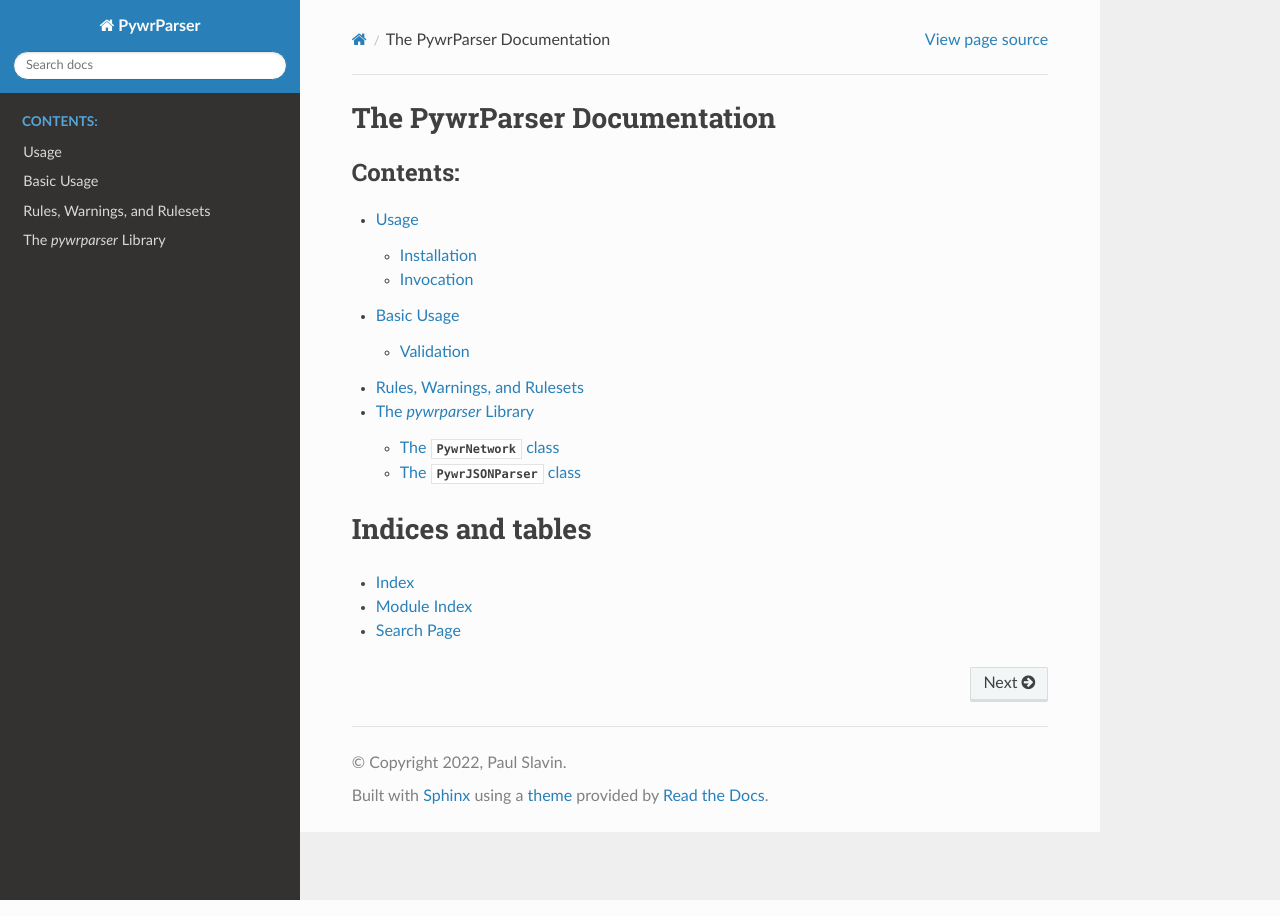
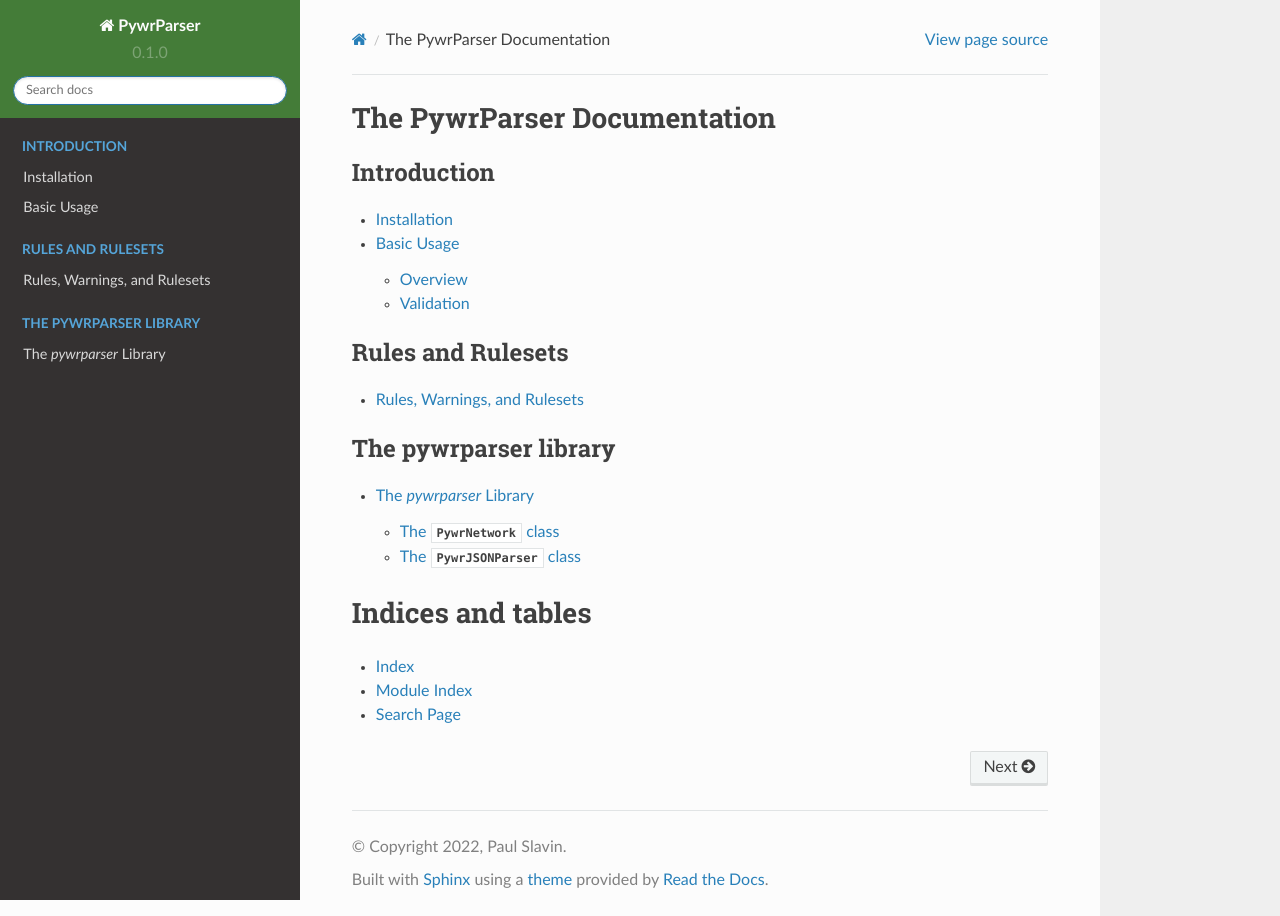
Before and after one commit to pmslavin/pywrparser, a Sphinx documentation site: the page built from docs/source/index.rst, in a window 1280 px wide. Built offline with Sphinx 7.4.7 and the Read the Docs theme 2.0.0, drawn with Linux system fonts in a browser that asks for light colours.

Commit message:
Expand docs

```diff
--- /dev/null
+++ b/docs/source/_static/theme_override.css
@@ -0,0 +1,6 @@
+.wy-nav-top {
+    background-color: #447C38;
+}
+.wy-side-nav-search {
+    background-color: #447C38;
+}
--- a/docs/source/conf.py
+++ b/docs/source/conf.py
@@ -61,3 +61,8 @@ html_theme = 'sphinx_rtd_theme'
 # relative to this directory. They are copied after the builtin static files,
 # so a file named "default.css" will overwrite the builtin "default.css".
 html_static_path = ['_static']
+html_css_files = ['theme_override.css']
+
+# -- Additions ---------------------------------------------------------------
+import pywrparser
+version = pywrparser.__version__
--- a/docs/source/index.rst
+++ b/docs/source/index.rst
@@ -6,13 +6,21 @@ The PywrParser Documentation
 
 .. toctree::
    :maxdepth: 2
-   :caption: Contents:
+   :caption: Introduction
 
    usage
+
+.. toctree::
+   :maxdepth: 2
+   :caption: Rules and Rulesets
+
    rules
+
+.. toctree::
+   :maxdepth: 2
+   :caption: The pywrparser library
+
    library
-
-
 
 Indices and tables
 ==================
```
Also changed, not shown: docs/source/usage.rst (+22 -8 lines), docs/source/images/parsing.report.png (added).
